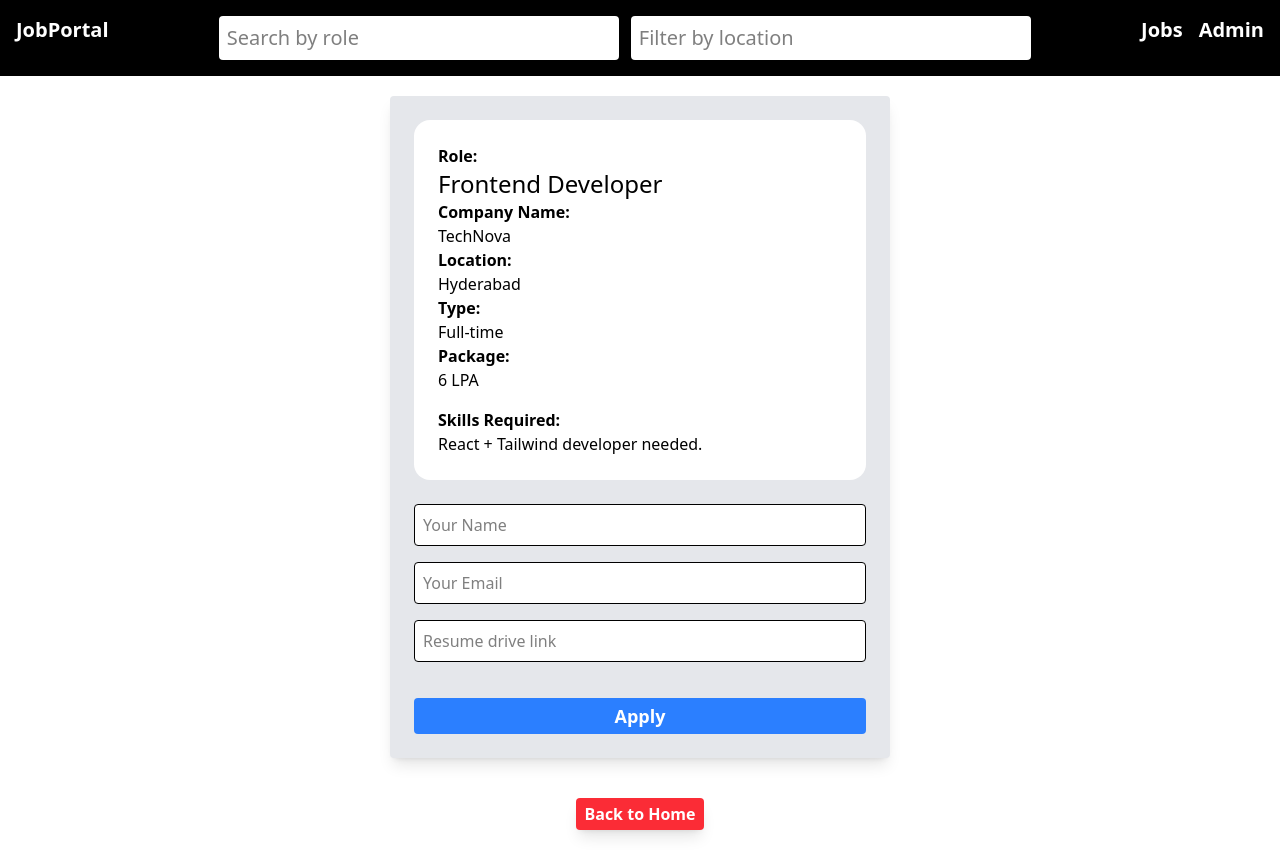
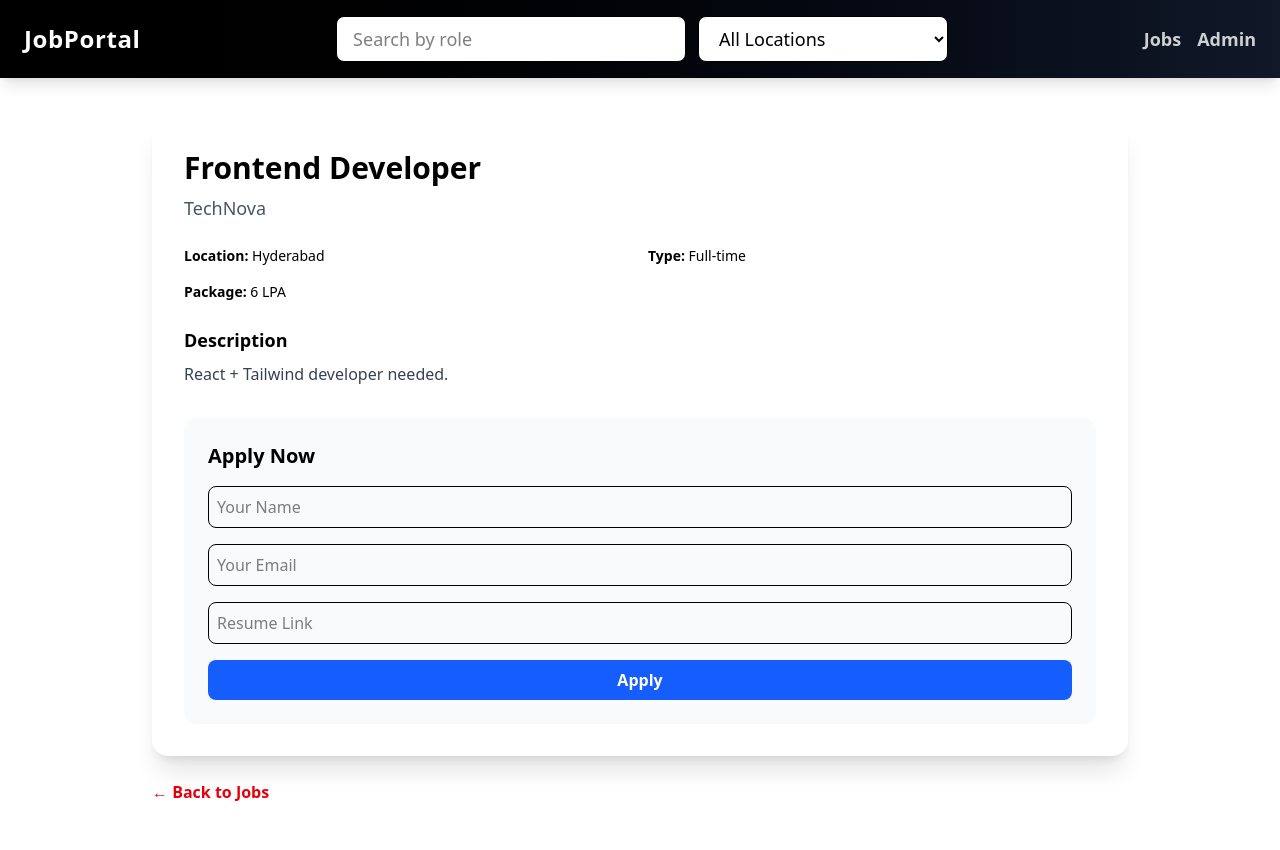
Before and after one commit to PavanTejaReddy1/Job-Portal, a React (Vite) app: page /jobs/1 in a window 1280 px wide. Built offline with nearby package versions, Linux system fonts and the light colour scheme.

Commit message:
refactor(ui): enhance layout and styling for a more professional user experience

```diff
--- a/src/components/AddJob.jsx
+++ b/src/components/AddJob.jsx
@@ -5,7 +5,7 @@ import Modal from 'react-modal';
 import { jobsData } from '../data/jobsData';
 import { toast } from "react-toastify";
 
-function AddJob({setJobs}) {
+function AddJob({ setJobs }) {
     const [isOpen, setOpen] = useState(false);
 
     function handleSubmit(e) {
@@ -19,13 +19,13 @@ function AddJob({setJobs}) {
         const jobDescription = e.target[5].value;
 
         const newJob = {
-            id : crypto.randomUUID(),
-            title : jobRole,
-            company : companyName,
-            location : jobLocation,
-            type : jobType,
-            package : jobPackage,
-            description : jobDescription
+            id: crypto.randomUUID(),
+            title: jobRole,
+            company: companyName,
+            location: jobLocation,
+            type: jobType,
+            package: jobPackage,
+            description: jobDescription
         }
 
         toast.success(`${jobRole} Added successfully`, {
@@ -46,27 +46,48 @@ function AddJob({setJobs}) {
 
     return (
         <>
-    <IoMdAdd size={30} className="cursor-pointer hover:bg-black hover:rounded-full hover:text-white" onClick={()=>setOpen(true)}/>
-    <Modal isOpen={isOpen} className="w-[90%] max-w-[500px] mx-auto mt-20 p-5 bg-white rounded">
-        <IoClose size={30} className="cursor-pointer hover:bg-black hover:rounded-full hover:text-white" onClick={()=>setOpen(false)}/>
+            <IoMdAdd size={30} className="cursor-pointer hover:bg-black hover:rounded-full hover:text-white" onClick={() => setOpen(true)} />
+            <Modal
+                isOpen={isOpen}
+                className="max-w-lg mx-auto mt-20 bg-white rounded-2xl shadow-2xl p-6"
+            >
+                <div className="flex justify-between items-center mb-4">
+                    <h1 className="text-2xl font-bold">Add Job</h1>
+                    <IoClose
+                        size={26}
+                        className="cursor-pointer hover:text-red-500"
+                        onClick={() => setOpen(false)}
+                    />
+                </div>
 
-        <h1 className="mx-auto relative  text-2xl font-bold underline w-[100px]">Add Job</h1>
-        <form className="flex flex-col m-[30px]" onSubmit={handleSubmit}>
-            <label htmlFor="title" className="font-bold">Role:</label>
-            <input id="title" type="text" className="border rounded p-1 pl-1" placeholder="Role" required/>
-            <label htmlFor="company" className="font-bold">Company:</label>
-            <input id="company" type="text" className="border rounded p-1 pl-1" placeholder="Company Name" required/>
-            <label htmlFor="location" className="font-bold">location:</label>
-            <input id="location" type="text" className="border rounded p-1 pl-1" placeholder="Job Location" required/>
-            <label htmlFor="type" className="font-bold">Type:</label>
-            <input id="type" type="text" className="border rounded p-1 pl-1" placeholder="Fulltime/Remote" required/>
-            <label htmlFor="package" className="font-bold">Package:</label>
-            <input id="type" type="text" className="border rounded p-1 pl-1" placeholder="Package" required/>
-            <label htmlFor="description" className="font-bold">Description:</label>
-            <input id="description" type="text" className="border rounded p-1 pl-1" placeholder="Job Description" required/>
-            <input type="submit" value="submit" className="mt-2 bg-green-500 text-white p-1 rounded hover:bg-green-400 cursor-pointer text-lg" />
+                <form className="space-y-4" onSubmit={handleSubmit}>
+                    {[
+                        "Role",
+                        "Company",
+                        "Location",
+                        "Type",
+                        "Package",
+                        "Description"
+                    ].map((label, i) => (
+                        <div key={i}>
+                            <label className="font-semibold">{label}</label>
+                            <input
+                                className="w-full border rounded-lg px-3 py-2 focus:ring-2 focus:ring-green-400 outline-none"
+                                placeholder={label}
+                                required
+                            />
+                        </div>
+                    ))}
+
+                    <button
+                        type="submit"
+                        className="w-full bg-green-500 text-white py-2 rounded-lg font-bold hover:bg-green-600 transition cursor-pointer"
+                    >
+                        Submit
+                    </button>
                 </form>
             </Modal>
+
         </>
     )
 }
--- a/src/components/EditJob.jsx
+++ b/src/components/EditJob.jsx
@@ -3,15 +3,15 @@ import Modal from 'react-modal'
 import { IoClose } from "react-icons/io5";
 import { toast } from 'react-toastify';
 
-function EditJob({job, jobs, setJobs}) {
-    const [jobDetails, setJobDetails] = useState({role: job.title, company: job.company, location: job.location, type: job.type, jobPackage: job.package, description: job.description});
-    const [isOpen , setOpen] = useState(false);
+function EditJob({ job, jobs, setJobs }) {
+    const [jobDetails, setJobDetails] = useState({ role: job.title, company: job.company, location: job.location, type: job.type, jobPackage: job.package, description: job.description });
+    const [isOpen, setOpen] = useState(false);
 
-    function handleSubmit(e){
+    function handleSubmit(e) {
         e.preventDefault();
 
-        const newData = jobs.filter((data)=>{
-            if(data.id == job.id) {
+        const newData = jobs.filter((data) => {
+            if (data.id == job.id) {
                 data.title = e.target[0].value,
                     data.company = e.target[1].value
                 data.location = e.target[2].value,
@@ -41,25 +41,48 @@ function EditJob({job, jobs, setJobs}) {
 
     return (
         <>
-        <button className="bg-blue-500 text-white pl-2 pr-2 rounded-lg text-sm cursor-pointer hover:bg-blue-600" onClick={()=>setOpen(true)}>Edit</button>
-        <Modal isOpen={isOpen} className="w-[90%] max-w-[500px] mx-auto mt-20 p-5 bg-white roundeds">
-            <IoClose size={30} className="cursor-pointer hover:bg-black hover:rounded-full hover:text-white" onClick={()=>setOpen(false)}/>
+            <button className="bg-blue-500 text-white pl-2 pr-2 rounded-lg text-sm cursor-pointer hover:bg-blue-600" onClick={() => setOpen(true)}>Edit</button>
+            <Modal
+                isOpen={isOpen}
+                className="max-w-lg mx-auto mt-20 bg-white rounded-2xl shadow-2xl p-6"
+            >
+                <div className="flex justify-between items-center mb-4">
+                    <h1 className="text-2xl font-bold">Edit Job</h1>
+                    <IoClose
+                        size={26}
+                        className="cursor-pointer hover:text-red-500"
+                        onClick={() => setOpen(false)}
+                    />
+                </div>
 
-            <h1 className="mx-auto relative  text-2xl font-bold underline w-[100px]">Edit Job</h1>
-            <form className="flex flex-col m-[30px]" onSubmit={handleSubmit}>
-                <label htmlFor="title" className="font-bold">Role:</label>
-                <input id="title" type="text" className="border rounded p-1 pl-1" placeholder="Role" onChange={(e)=>{jobDetails.role = e.target.value; setJobDetails({...jobDetails})}} value={jobDetails.role} required/>
-                <label htmlFor="company" className="font-bold">Company:</label>
-                <input id="company" type="text" className="border rounded p-1 pl-1" placeholder="Company Name" onChange={(e)=>{jobDetails.company = e.target.value; setJobDetails({...jobDetails})}} value={jobDetails.company} required/>
-                <label htmlFor="location" className="font-bold">location:</label>
-                <input id="location" type="text" className="border rounded p-1 pl-1" placeholder="Job Location" onChange={(e)=>{jobDetails.location = e.target.value; setJobDetails({...jobDetails})}} value={jobDetails.location} required/>
-                <label htmlFor="type" className="font-bold">Type:</label>
-                <input id="type" type="text" className="border rounded p-1 pl-1" placeholder="Fulltime/Remote" onChange={(e)=>{jobDetails.type = e.target.value; setJobDetails({...jobDetails})}} value={jobDetails.type} required/>
-                <label htmlFor="package" className="font-bold">Package:</label>
-                <input id="type" type="text" className="border rounded p-1 pl-1" placeholder="Package" onChange={(e)=>{jobDetails.jobPackage = e.target.value; setJobDetails({...jobDetails})}} value={jobDetails.jobPackage} required/>
-                <label htmlFor="description" className="font-bold">Description:</label>
-                <input id="description" type="text" className="border rounded p-1 pl-1" placeholder="Job Description" onChange={(e)=>{jobDetails.description = e.target.value; setJobDetails({...jobDetails})}} value={jobDetails.description} required/>
-                <input type="submit" value="submit" className="mt-2 bg-green-500 text-white p-1 rounded hover:bg-green-400 cursor-pointer text-lg" />
+                <form className="space-y-4" onSubmit={handleSubmit}>
+                    {[
+                        { key: "role", label: "Role" },
+                        { key: "company", label: "Company" },
+                        { key: "location", label: "Location" },
+                        { key: "type", label: "Type" },
+                        { key: "jobPackage", label: "Package" },
+                        { key: "description", label: "Description" }
+                    ].map(({ key, label }) => (
+                        <div key={key}>
+                            <label className="font-semibold">{label}</label>
+                            <input
+                                className="w-full border rounded-lg px-3 py-2 focus:ring-2 focus:ring-blue-400 outline-none"
+                                value={jobDetails[key]}
+                                onChange={(e) =>
+                                    setJobDetails({ ...jobDetails, [key]: e.target.value })
+                                }
+                                required
+                            />
+                        </div>
+                    ))}
+
+                    <button
+                        type="submit"
+                        className="w-full bg-blue-500 text-white py-2 rounded-lg font-bold hover:bg-blue-600 transition cursor-pointer"
+                    >
+                        Save Changes
+                    </button>
                 </form>
             </Modal>
         </>
--- a/src/components/Navbar.jsx
+++ b/src/components/Navbar.jsx
@@ -1,20 +1,63 @@
 import React from "react";
 import { NavLink, Link } from "react-router-dom";
 
-function Navbar({searchInput, setSerachInput, filterInput, setFilterInput}) {
+function Navbar({ searchInput, setSerachInput, filterInput, setFilterInput }) {
+  return (
+    <nav className="bg-gradient-to-r from-black to-gray-900 text-white px-6 py-4 flex flex-col md:flex-row md:items-center md:justify-between gap-4 shadow-lg">
 
-  return (
-    <nav className="bg-black text-white p-4 flex flex-col md:flex-row md:justify-between gap-4s">
-      <Link to="/" className="text-xl font-bold">JobPortal</Link>
+      {/* Logo */}
+      <Link to="/" className="text-2xl font-bold tracking-wide">
+        JobPortal
+      </Link>
+
+      {/* Search & Filter */}
       <div className="flex flex-col md:flex-row gap-3 w-full md:w-auto">
-        <input type="text" className="bg-white w-full md:w-[400px] rounded text-xl p-2 text-black" placeholder="Search by role" onChange={(e)=>setSerachInput(e.target.value)} value={searchInput}/>
-        <input type="text" className="bg-white w-full md:w-[400px] rounded text-xl p-2 text-black" placeholder="Filter by location" onChange={(e)=>setFilterInput(e.target.value)} value={filterInput}/>
+        {/* Role Search */}
+        <input
+          type="text"
+          className="bg-white w-full md:w-[350px] rounded-lg text-lg px-4 py-2 text-black border focus:outline-none focus:ring-2 focus:ring-blue-500"
+          placeholder="Search by role"
+          onChange={(e) => setSerachInput(e.target.value)}
+          value={searchInput}
+        />
+
+        {/* Location Filter Dropdown */}
+        <select
+          className="bg-white w-full md:w-[250px] rounded-lg text-lg px-4 py-2 text-black border cursor-pointer focus:outline-none focus:ring-2 focus:ring-blue-500"
+          value={filterInput}
+          onChange={(e) => setFilterInput(e.target.value)}
+        >
+          <option value="">All Locations</option>
+          <option value="Hyderabad">Hyderabad</option>
+          <option value="Bangalore">Bangalore</option>
+          <option value="Pune">Pune</option>
+          <option value="Chennai">Chennai</option>
+          <option value="India">India</option>
+          <option value="Remote">Remote</option>
+        </select>
       </div>
-      <div className="space-x-4 font-bold text-xl mt-4 md:mt-0">
-        <NavLink to="/" className={({isActive}) => isActive ? "border-1 p-1 rounded" : ""}>Jobs</NavLink>
-        <NavLink to="/admin" className={({isActive}) => isActive ? "border-1 p-1 rounded" : ""}>Admin</NavLink>
+
+      {/* Navigation */}
+      <div className="flex gap-4 font-semibold text-lg">
+        <NavLink
+          to="/"
+          className={({ isActive }) =>
+            isActive ? "border-b-2 border-white pb-1" : "opacity-80 hover:opacity-100"
+          }
+        >
+          Jobs
+        </NavLink>
+        <NavLink
+          to="/admin"
+          className={({ isActive }) =>
+            isActive ? "border-b-2 border-white pb-1" : "opacity-80 hover:opacity-100"
+          }
+        >
+          Admin
+        </NavLink>
       </div>
     </nav>
   );
 }
+
 export default Navbar;
--- a/src/pages/Home.jsx
+++ b/src/pages/Home.jsx
@@ -1,23 +1,31 @@
 import React, { useState } from "react";
 import JobCard from "../components/JobCard";
 
-function Home({searchInput, filterInput, jobs}) {
+function Home({ searchInput, filterInput, jobs }) {
 
   const filteredJobs = jobs.filter((job) => job.title.toLowerCase().includes(searchInput.toLowerCase().trim()) && job.location.toLowerCase().includes(filterInput.toLowerCase().trim()));
 
   return (
-    <div className="text-center">
-    { filteredJobs.length > 0 ?
-    <div className="text-center">
-      <h1 className="font-bold text-3xl underline">Jobs</h1>
-      <div className="p-4 grid grid-cols-1 sm:grid-cols-2 lg:grid-cols-2 gap-4">
-        {filteredJobs.map(job => (
-          <JobCard key={job.id} job={job} />
-        ))}
-      </div>
+    <div className="max-w-7xl mx-auto px-6 py-6">
+      {filteredJobs.length > 0 ? (
+        <>
+          <h1 className="font-bold text-4xl text-center mb-8 tracking-wide">
+            Open Positions
+          </h1>
+
+          <div className="grid grid-cols-1 md:grid-cols-2 gap-6">
+            {filteredJobs.map((job) => (
+              <JobCard key={job.id} job={job} />
+            ))}
+          </div>
+        </>
+      ) : (
+        <p className="text-2xl font-semibold text-center text-gray-500 mt-20">
+          No Jobs Found
+        </p>
+      )}
     </div>
-    : <p className="text-2xl font-bold m-5">No Jobs Found.</p>}
-    </div>
+
   );
 }
 export default Home;
--- a/src/pages/JobDetails.jsx
+++ b/src/pages/JobDetails.jsx
@@ -29,34 +29,46 @@ function JobDetails() {
   }
 
   return (
-    <div className="flex flex-col justify-center items-center">
-    <div className="flex gap-5">
-      <div className="p-6 bg-gray-200 w-full max-w-[500px] m-5 rounded shadow-lg">
-        <div className="p-6 bg-white rounded-2xl">
-          <p className="font-bold">Role: </p>
-          <h1 className="text-2xl">{job.title}</h1>
-          <p className="font-bold">Company Name: </p>
-          <p>{job.company}</p>
-          <p className="font-bold">Location: </p>
-          <p>{job.location}</p>
-          <p className="font-bold">Type: </p>
-          <p>{job.type}</p>
-          <p className="font-bold">Package: </p>
-          <p>{job.package}</p>
-          <p className="font-bold mt-4">Skills Required: </p>
-          <p>{job.description}</p>
+    <div className="max-w-5xl mx-auto px-6 py-10">
+      <div className="bg-white rounded-2xl shadow-xl p-8">
+        <h1 className="text-3xl font-bold mb-2">{job.title}</h1>
+        <p className="text-gray-600 text-lg">{job.company}</p>
+
+        <div className="grid grid-cols-2 gap-4 mt-6 text-sm">
+          <p><strong>Location:</strong> {job.location}</p>
+          <p><strong>Type:</strong> {job.type}</p>
+          <p><strong>Package:</strong> {job.package}</p>
         </div>
 
-        <form onSubmit={applayJob} className="mt-6 space-y-4">
-          <input type="text" placeholder="Your Name" className="border p-2 w-full rounded bg-white" required/>
-          <input type="email" placeholder="Your Email"  className="border p-2 w-full rounded bg-white" required/>
-          <input type="text" placeholder="Resume drive link" className="border p-2 w-full rounded bg-white" required/>
-          <input type="submit" value="Apply" className="bg-blue-500 p-1 rounded text-white text-lg pl-2 pr-2 mt-5 hover:bg-blue-600 cursor-pointer font-bold w-full"/>
+        <div className="mt-6">
+          <h2 className="font-semibold text-lg mb-2">Description</h2>
+          <p className="text-gray-700">{job.description}</p>
+        </div>
+
+        <form
+          onSubmit={applayJob}
+          className="mt-8 space-y-4 bg-gray-50 p-6 rounded-xl"
+        >
+          <h2 className="font-bold text-xl">Apply Now</h2>
+
+          <input className="w-full border rounded-lg p-2" placeholder="Your Name" required />
+          <input className="w-full border rounded-lg p-2" placeholder="Your Email" required />
+          <input className="w-full border rounded-lg p-2" placeholder="Resume Link" required />
+
+          <button className="w-full bg-blue-600 text-white py-2 rounded-lg font-bold hover:bg-blue-700 transition cursor-pointer">
+            Apply
+          </button>
         </form>
       </div>
+
+      <button
+        onClick={() => navigate("/")}
+        className="mt-6 text-red-600 font-semibold hover:underline cursor-pointer"
+      >
+        ← Back to Jobs
+      </button>
     </div>
-    <button className="m-5 bg-red-500 p-1 pl-2 pr-2 text-white rounded shadow-lg hover:bg-red-600 cursor-pointer font-bold" onClick={()=>navigate("/")}>Back to Home</button>
-    </div>
+
   );
 }
 export default JobDetails;
```
Also changed, not shown: src/components/JobCard.jsx (+20 -6 lines), src/pages/Admin.jsx (+25 -18 lines). Lines whose indentation alone changed are shown as unchanged.
